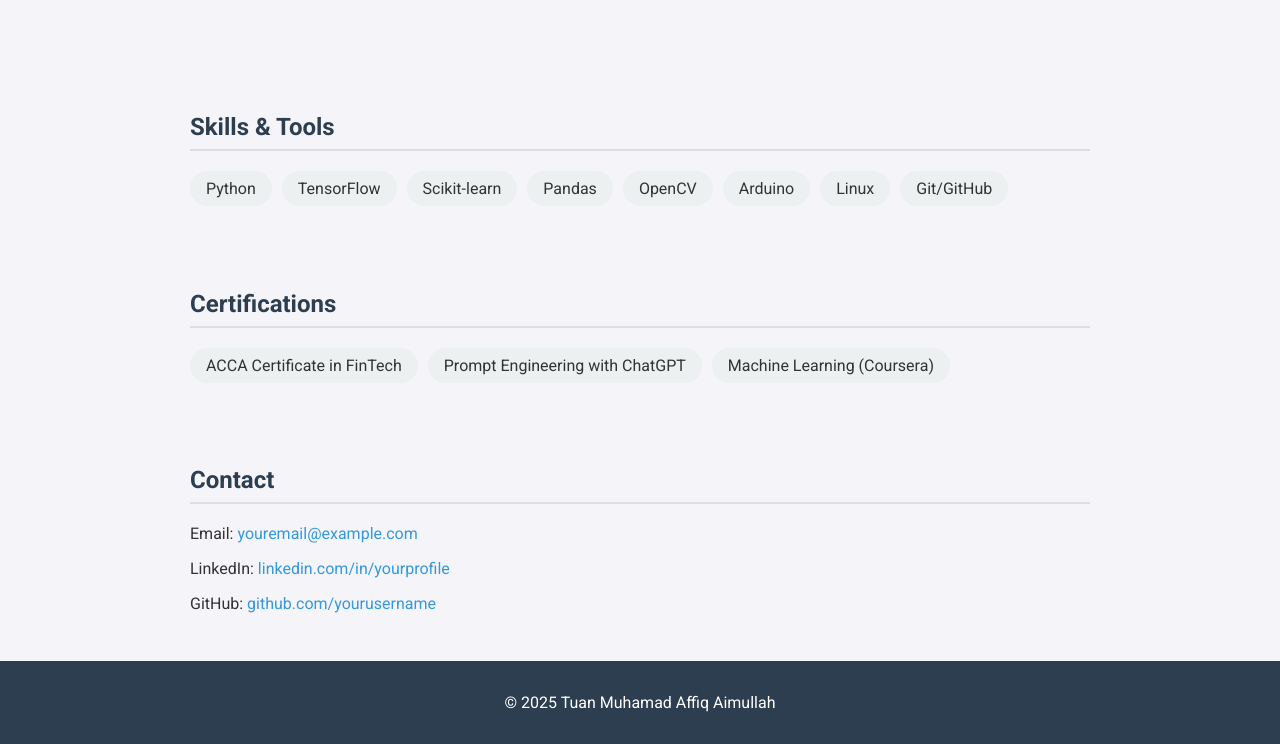
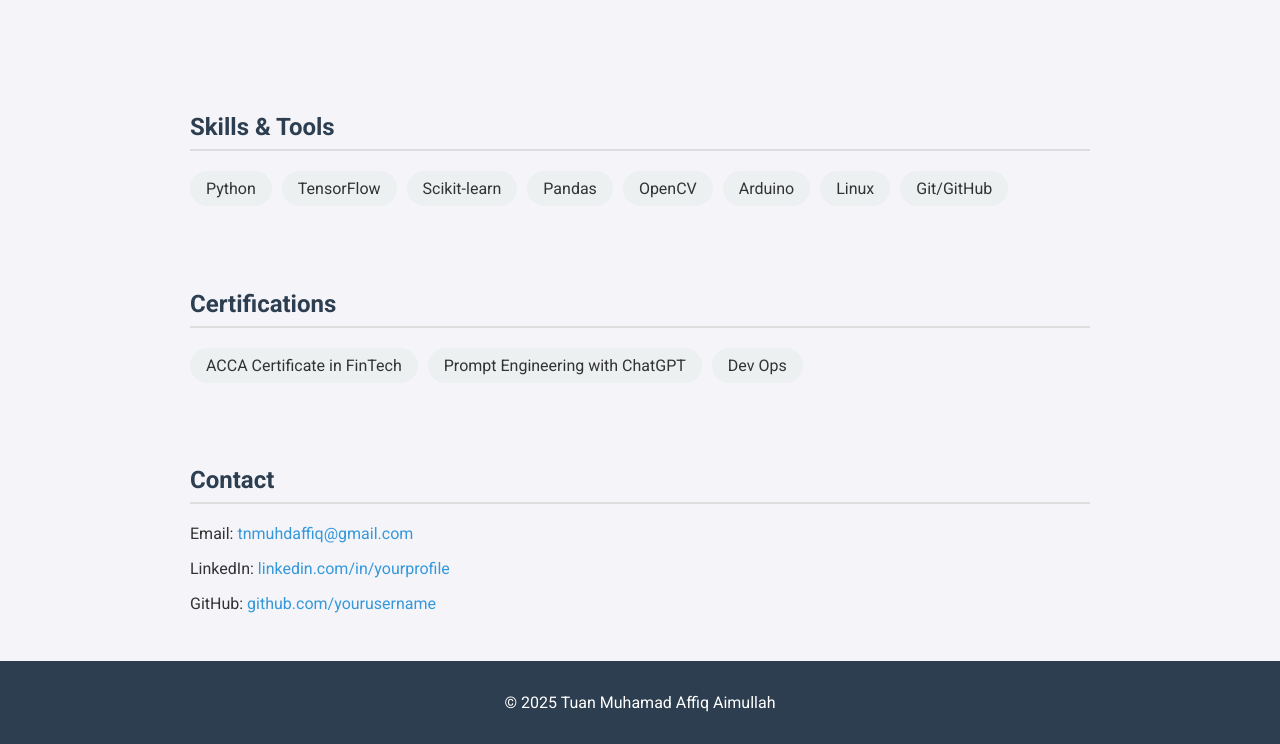
Before and after one commit to oneaffiq/AI-ML-Portfolio, a plain HTML site: page index.html in a window 1280 px wide. Shown: the part 840-1584 px from the top of the page. Drawn offline with Linux system fonts and the light colour scheme.

Commit message:
Update index.html

```diff
--- a/index.html
+++ b/index.html
@@ -3,7 +3,7 @@
 <head>
   <meta charset="UTF-8" />
   <meta name="viewport" content="width=device-width, initial-scale=1.0" />
-  <title>Your AI Portfolio</title>
+  <title>Tuan Muhamad Affiq Portfolio</title>
   <link href="https://fonts.googleapis.com/css2?family=Roboto:wght@400;700&display=swap" rel="stylesheet">
   <style>
     body { font-family: 'Roboto', sans-serif; margin: 0; background-color: #f4f4f9; color: #333; }
@@ -19,7 +19,7 @@
 </head>
 <body>
   <header>
-    <h1>Tuan Muhamad Affiq Aimullah</h1>
+    <h1>Grad. Eng. Tuan Muhamad Affiq Aimullah</h1>
     <p>AI & Machine Learning Enthusiast | Electronic Engineer</p>
   </header>
 
@@ -64,13 +64,13 @@
     <div class="certs">
       <div class="tag">ACCA Certificate in FinTech</div>
       <div class="tag">Prompt Engineering with ChatGPT</div>
-      <div class="tag">Machine Learning (Coursera)</div>
+      <div class="tag">Dev Ops </div>
     </div>
   </section>
 
   <section id="contact">
     <h2>Contact</h2>
-    <p>Email: <a href="mailto:youremail@example.com">youremail@example.com</a></p>
+    <p>Email: <a href="mailto:tnmuhdaffiq@gmail.com">tnmuhdaffiq@gmail.com</a></p>
     <p>LinkedIn: <a href="#">linkedin.com/in/yourprofile</a></p>
     <p>GitHub: <a href="#">github.com/yourusername</a></p>
   </section>
```
